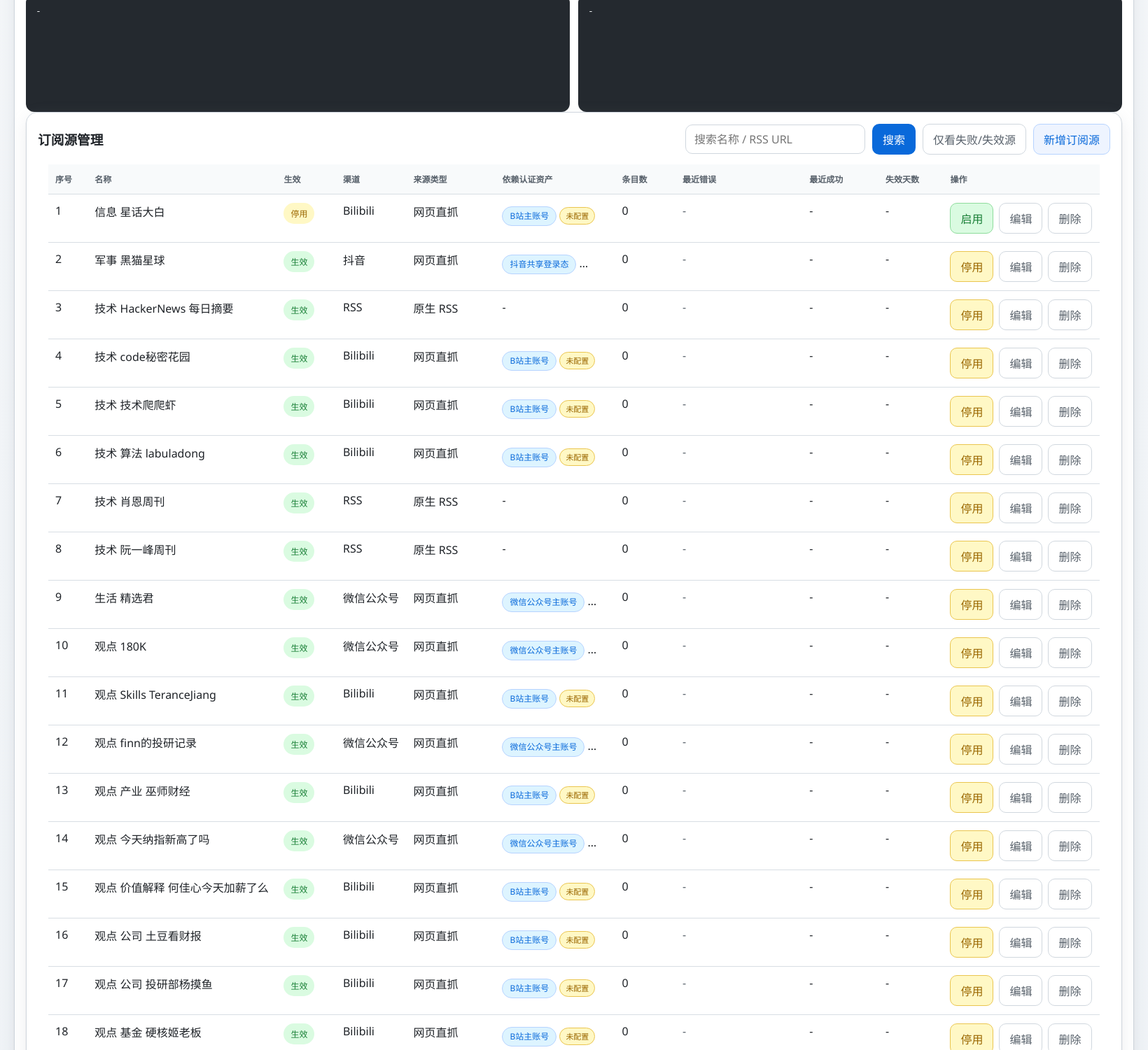
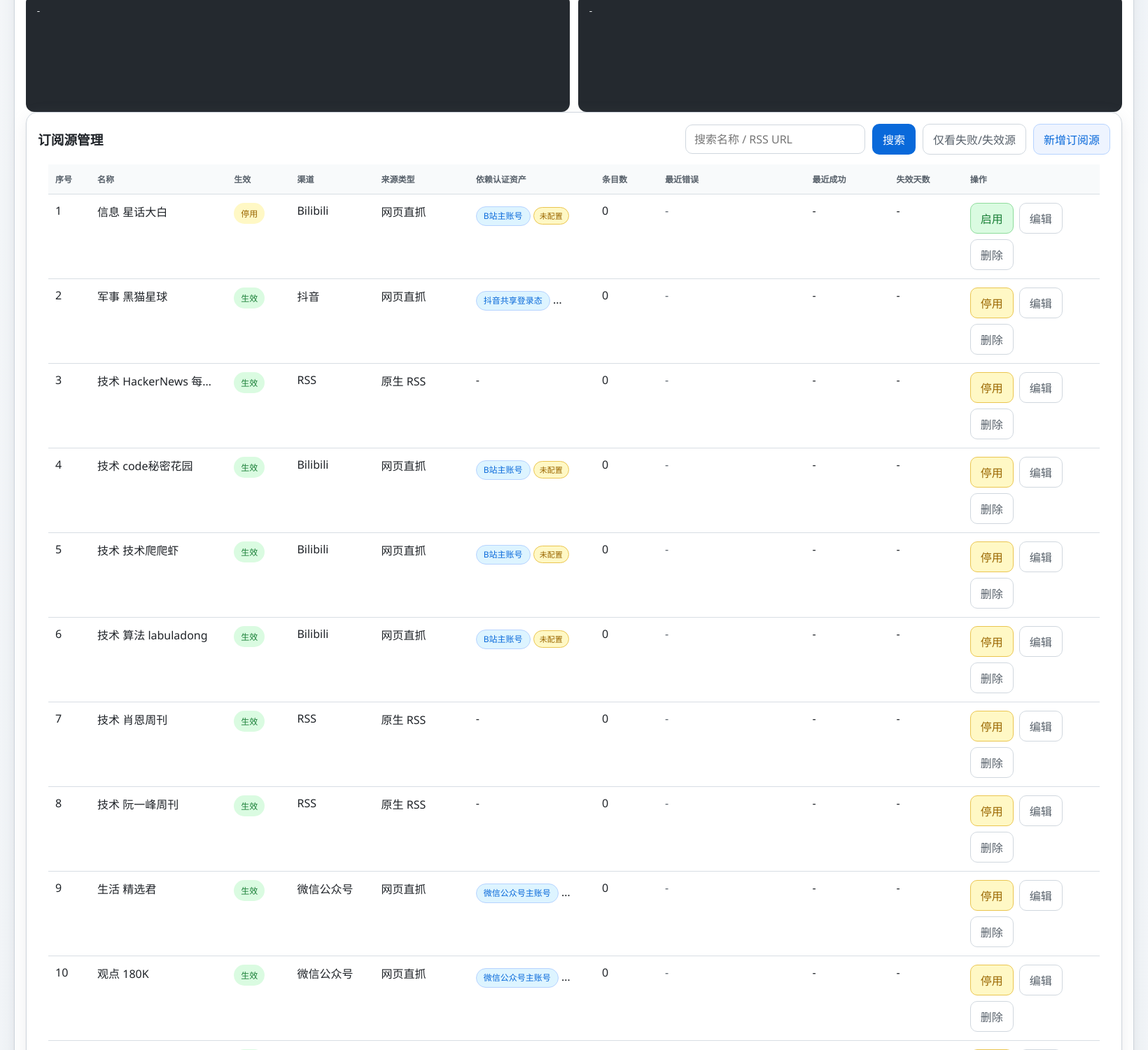
Before and after one commit to stelvetica/infoflowhub, a FastAPI app: page /?view=settings in a window 1640 px wide. Shown: the part 959-2460 px from the top of the page at 70% size. Run offline with FastAPI, Linux system fonts and the light colour scheme; data that the repository does not hold is empty; some libraries are stand-ins or nearby versions.

Commit message:
fix: 提升设置页宽度自适应

```diff
--- a/web/static/styles.css
+++ b/web/static/styles.css
@@ -27,20 +27,20 @@ body { min-width: 320px; }
 a { color: inherit; text-decoration: none; }
 button, input, select, textarea { font: inherit; }
 .shell { min-height: 100vh; }
-.main { padding: 20px; }
-.topbar { display: flex; align-items: center; justify-content: space-between; gap: 16px; margin: 0 auto 16px; max-width: 1600px; }
+.main { padding: clamp(12px, 2vw, 20px); }
+.topbar { display: flex; align-items: center; justify-content: space-between; gap: 16px; margin: 0 auto 16px; width: 100%; max-width: min(1600px, 100%); }
 .brand { flex: 1; }
 .brand-centered { display: flex; justify-content: center; }
 .brand h1 { margin: 0; font-size: 26px; font-weight: 700; letter-spacing: 0.01em; text-align: center; }
 .settings-link { display: inline-flex; align-items: center; justify-content: center; width: 42px; height: 42px; border-radius: 999px; border: 1px solid var(--line); background: rgba(255, 255, 255, 0.88); box-shadow: var(--shadow); transition: transform 0.18s ease, border-color 0.18s ease, background 0.18s ease; flex: 0 0 42px; }
 .settings-link:hover, .settings-link.active { border-color: var(--accent); background: var(--accent-soft); transform: rotate(12deg); }
-.stack { display: grid; gap: 16px; margin: 0 auto; max-width: 1600px; }
-.news-card { margin: 0 auto 20px; max-width: 1600px; padding-bottom: 20px; }
+.stack { display: grid; gap: 16px; margin: 0 auto; width: 100%; max-width: min(1600px, 100%); }
+.news-card { margin: 0 auto 20px; width: 100%; max-width: min(1600px, 100%); padding-bottom: 20px; }
 .news-panel-title { margin-bottom: 10px; }
 .news-links { display: flex; flex-wrap: wrap; gap: 10px; justify-content: center; }
 .news-link { color: var(--accent); font-weight: 600; }
 .news-link:hover { text-decoration: underline; }
-.split-shell { --splitter-size: 20px; --laterhub-min: 320px; --laterhub-width: 36%; display: grid; grid-template-columns: minmax(0, 1fr) var(--splitter-size) minmax(var(--laterhub-min), var(--laterhub-width)); gap: 0; align-items: stretch; margin: 0 auto; max-width: 1600px; min-height: calc(100vh - 98px); }
+.split-shell { --splitter-size: 20px; --laterhub-min: 320px; --laterhub-width: 36%; display: grid; grid-template-columns: minmax(0, 1fr) var(--splitter-size) minmax(var(--laterhub-min), var(--laterhub-width)); gap: 0; align-items: stretch; margin: 0 auto; width: 100%; max-width: min(1600px, 100%); min-height: calc(100vh - 98px); }
 .split-pane { min-width: 0; }
 .split-pane-main { padding-right: 8px; }
 .split-pane-side { overflow: hidden; padding-left: 8px; }
@@ -75,7 +75,7 @@ button, input, select, textarea { font: inherit; }
 .toolbar form, .filterbar form { display: flex; gap: 10px; flex-wrap: wrap; align-items: center; }
 .input, .select, .textarea { border: 1px solid var(--line); background: #fff; border-radius: 10px; padding: 9px 12px; color: var(--text); outline: none; transition: border-color 0.18s ease, box-shadow 0.18s ease; }
 .input:focus, .select:focus, .textarea:focus { border-color: var(--accent); box-shadow: 0 0 0 3px rgba(9, 105, 218, 0.14); }
-.input { min-width: 220px; }
+.input { min-width: 0; width: 100%; }
 .laterhub-top-row-inline { margin-left: auto; }
 .laterhub-search-input { min-width: 0; width: 100px; flex: 0 0 100px; }
 .laterhub-status-select { width: 88px; }
@@ -106,18 +106,18 @@ th { font-size: 12px; color: var(--muted); white-space: nowrap; background: rgba
 .entries-table .col-time { width: 96px; }
 .entries-table .col-source { width: 152px; }
 .entries-table .col-title { width: auto; }
-.sources-table .col-index { width: 56px; }
-.sources-table { width: max-content; min-width: 100%; }
-.sources-table .col-name { width: 180px; }
-.sources-table .col-enabled { width: 84px; }
-.sources-table .col-channel { width: 96px; }
-.sources-table .col-provider { width: 126px; }
-.sources-table .col-login { width: 170px; }
-.sources-table .col-count { width: 86px; }
-.sources-table .col-error { width: 180px; }
-.sources-table .col-success { width: 108px; }
-.sources-table .col-invalid { width: 92px; }
-.sources-table .col-action { width: 150px; }
+.sources-table .col-index { width: 4%; }
+.sources-table { width: 100%; min-width: 0; }
+.sources-table .col-name { width: 13%; }
+.sources-table .col-enabled { width: 6%; }
+.sources-table .col-channel { width: 8%; }
+.sources-table .col-provider { width: 9%; }
+.sources-table .col-login { width: 12%; }
+.sources-table .col-count { width: 6%; }
+.sources-table .col-error { width: 14%; }
+.sources-table .col-success { width: 8%; }
+.sources-table .col-invalid { width: 7%; }
+.sources-table .col-action { width: 13%; }
 .laterhub-table .col-time { width: 82px; }
 .laterhub-table .col-title { width: auto; }
 .laterhub-table .col-action { width: 68px; }
@@ -169,8 +169,8 @@ th { font-size: 12px; color: var(--muted); white-space: nowrap; background: rgba
 .modal-form-grid { gap: 14px; }
 .form-grid label { display: grid; gap: 8px; color: var(--muted); }
 .settings-topbar { display: flex; flex-wrap: wrap; gap: 16px; justify-content: space-between; align-items: flex-start; }
-.metric-strip { display: grid; grid-template-columns: repeat(4, minmax(0, 1fr)); gap: 12px; flex: 1 1 640px; }
-.metric-strip-5 { grid-template-columns: repeat(5, minmax(0, 1fr)); }
+.metric-strip { display: grid; grid-template-columns: repeat(auto-fit, minmax(180px, 1fr)); gap: 12px; flex: 1 1 640px; }
+.metric-strip-5 { grid-template-columns: repeat(auto-fit, minmax(180px, 1fr)); }
 .metric-chip { display: grid; gap: 6px; padding: 14px 16px; border-radius: 14px; background: linear-gradient(180deg, #fff 0%, #f6f8fa 100%); border: 1px solid var(--line); }
 .metric-chip .label { color: var(--muted); font-size: 13px; }
 .metric-chip strong { font-size: 26px; line-height: 1.15; }
@@ -180,7 +180,7 @@ th { font-size: 12px; color: var(--muted); white-space: nowrap; background: rgba
 .settings-actions { display: flex; align-items: center; gap: 10px; flex-wrap: wrap; }
 .settings-error-block { margin-top: 16px; }
 .settings-error-block + #sources-panel { margin-top: 18px; }
-.runtime-dual-panel { display: grid; grid-template-columns: repeat(2, minmax(0, 1fr)); gap: 12px; }
+.runtime-dual-panel { display: grid; grid-template-columns: repeat(auto-fit, minmax(280px, 1fr)); gap: 12px; }
 .runtime-log-card { min-width: 0; }
 .codebox-scroll { margin-top: 8px; height: 168px; overflow: auto; white-space: pre-wrap; word-break: break-word; }
 .cell-error-summary { max-width: 320px; white-space: nowrap; overflow: hidden; text-overflow: ellipsis; color: var(--muted); }
@@ -190,7 +190,7 @@ th { font-size: 12px; color: var(--muted); white-space: nowrap; background: rgba
 .auth-status-badge.warn { color: var(--warn); border-color: #eac54f; background: #fff8c5; }
 .auth-status-badge.danger { color: var(--danger); border-color: #ffb3ba; background: #ffebe9; }
 .cell-actions { white-space: nowrap; }
-.source-actions { display: flex; align-items: center; gap: 8px; flex-wrap: nowrap; }
+.source-actions { display: flex; align-items: center; gap: 8px; flex-wrap: wrap; }
 .source-actions form { margin: 0; }
 .source-actions .btn { min-width: 56px; white-space: nowrap; }
 .sources-table .status { white-space: nowrap; }
@@ -207,6 +207,9 @@ th { font-size: 12px; color: var(--muted); white-space: nowrap; background: rgba
 .auth-assets-table th:nth-child(6) { width: 136px; }
 .auth-assets-table td:last-child { white-space: nowrap; }
 .auth-assets-table .btn { min-width: 88px; white-space: nowrap; }
+.card > #sources-panel .toolbar { justify-content: flex-end; }
+.card > #sources-panel .toolbar .input { flex: 1 1 240px; min-width: 180px; }
+.card > #sources-panel .toolbar .btn { flex: 0 0 auto; }
 .modal-backdrop { position: fixed; inset: 0; z-index: 1000; display: flex; align-items: center; justify-content: center; padding: 24px; background: rgba(31, 35, 40, 0.28); backdrop-filter: blur(8px); }
 .modal-card { width: min(680px, 100%); max-height: calc(100vh - 48px); overflow: auto; border: 1px solid rgba(208, 215, 222, 0.9); border-radius: 22px; background: rgba(255, 255, 255, 0.98); box-shadow: 0 20px 60px rgba(31, 35, 40, 0.18); padding: 22px; }
 .modal-header { display: flex; align-items: center; justify-content: space-between; gap: 12px; margin-bottom: 18px; }
@@ -231,6 +234,7 @@ th { font-size: 12px; color: var(--muted); white-space: nowrap; background: rgba
   .laterhub-footer-row { flex-wrap: wrap; align-items: flex-start; }
   .laterhub-filter-row { margin-left: 0; }
   .source-actions { flex-wrap: wrap; }
+  .sources-table { min-width: 860px; }
   .modal-backdrop { padding: 14px; }
   .modal-card { padding: 16px; border-radius: 18px; }
   .modal-header, .modal-actions { flex-wrap: wrap; }
```
